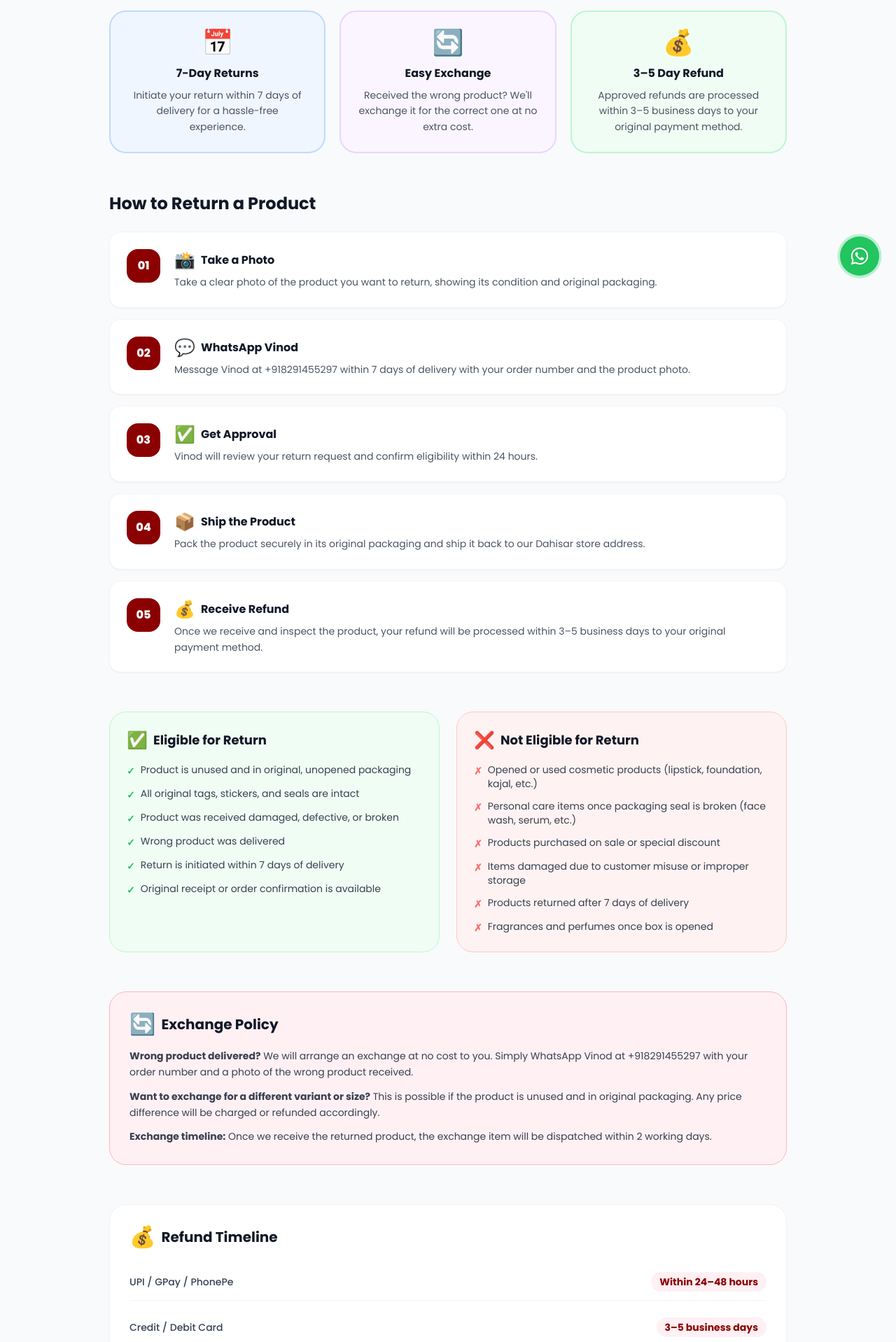
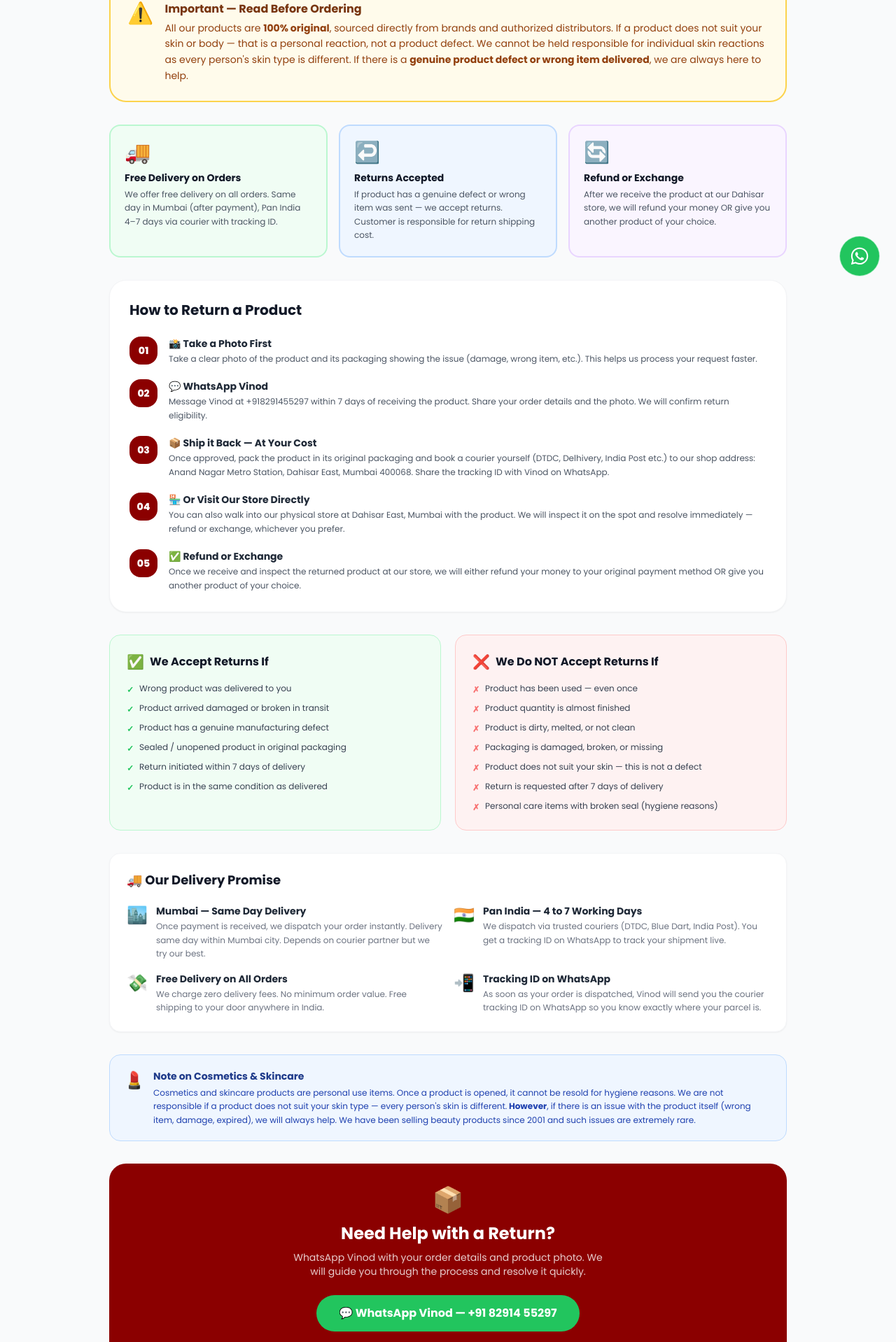
Before and after one commit to shreeambikabeautyshop/shreeambikabeautyshop, a Next.js app: page /returns in a window 1280 px wide. Shown: the part 382-2300 px from the top of the page at 70% size. Built offline with nearby package versions, Linux system fonts and the light colour scheme; no server answers; the database is empty.

Commit message:
feat: update returns page with real policy — customer pays return shipping, no used products, free delivery with tracking

```diff
--- a/app/returns/page.tsx
+++ b/app/returns/page.tsx
@@ -5,71 +5,11 @@ import Footer from "@/app/components/Footer";
 import WhatsAppFloat from "@/app/components/WhatsAppFloat";
 
 export const metadata: Metadata = {
-  title: "Returns & Exchange Policy | Shree Ambika Beauty Shop",
+  title: "Returns & Exchange Policy | Shree Ambika Beauty Shop Mumbai",
   description:
-    "Shree Ambika Beauty Shop returns policy — 7-day returns on unused products in original packaging. Easy exchange for wrong items. Refund within 3–5 business days.",
+    "Return policy at Shree Ambika Beauty Shop — customer ships product back at their cost, we refund or exchange. Used/dirty products not accepted. Free delivery on all orders. WhatsApp: +918291455297",
   alternates: { canonical: "https://www.shreeambikabeauty.com/returns" },
-  openGraph: {
-    title: "Returns & Exchange Policy | Shree Ambika Beauty Shop",
-    description:
-      "7-day hassle-free returns and exchange policy at Shree Ambika Beauty Shop. WhatsApp Vinod at +918291455297 to initiate a return.",
-    url: "https://www.shreeambikabeauty.com/returns",
-    siteName: "Shree Ambika Beauty Shop",
-    locale: "en_IN",
-    type: "website",
-  },
 };
-
-const returnSteps = [
-  {
-    step: "01",
-    emoji: "📸",
-    title: "Take a Photo",
-    desc: "Take a clear photo of the product you want to return, showing its condition and original packaging.",
-  },
-  {
-    step: "02",
-    emoji: "💬",
-    title: "WhatsApp Vinod",
-    desc: "Message Vinod at +918291455297 within 7 days of delivery with your order number and the product photo.",
-  },
-  {
-    step: "03",
-    emoji: "✅",
-    title: "Get Approval",
-    desc: "Vinod will review your return request and confirm eligibility within 24 hours.",
-  },
-  {
-    step: "04",
-    emoji: "📦",
-    title: "Ship the Product",
-    desc: "Pack the product securely in its original packaging and ship it back to our Dahisar store address.",
-  },
-  {
-    step: "05",
-    emoji: "💰",
-    title: "Receive Refund",
-    desc: "Once we receive and inspect the product, your refund will be processed within 3–5 business days to your original payment method.",
-  },
-];
-
-const returnableConditions = [
-  "Product is unused and in original, unopened packaging",
-  "All original tags, stickers, and seals are intact",
-  "Product was received damaged, defective, or broken",
-  "Wrong product was delivered",
-  "Return is initiated within 7 days of delivery",
-  "Original receipt or order confirmation is available",
-];
-
-const nonReturnableItems = [
-  "Opened or used cosmetic products (lipstick, foundation, kajal, etc.)",
-  "Personal care items once packaging seal is broken (face wash, serum, etc.)",
-  "Products purchased on sale or special discount",
-  "Items damaged due to customer misuse or improper storage",
-  "Products returned after 7 days of delivery",
-  "Fragrances and perfumes once box is opened",
-];
 
 export default function ReturnsPage() {
   return (
@@ -78,164 +18,161 @@ export default function ReturnsPage() {
       <main className="min-h-screen bg-gray-50">
 
         {/* Hero */}
-        <div className="bg-brand-primary text-white py-14 px-4">
-          <div className="max-w-[1200px] mx-auto">
+        <div className="bg-brand-primary text-white py-12 px-4">
+          <div className="max-w-[1000px] mx-auto">
             <nav className="text-xs text-white/60 mb-4">
               <Link href="/" className="hover:text-white">Home</Link>
               <span className="mx-2">›</span>
               <span>Returns & Exchange</span>
             </nav>
-            <h1 className="text-4xl font-heading italic text-white mb-3">Returns & Exchange Policy</h1>
-            <p className="text-white/80 text-base max-w-lg">
-              We want you to love every product you buy from us. If something&apos;s not right, we make returns simple.
+            <h1 className="text-3xl font-bold font-serif mb-2">Returns & Exchange Policy</h1>
+            <p className="text-white/80 text-sm max-w-xl">
+              We sell 100% original products sourced directly from brands. Our return process is fair and simple — read below to understand how it works.
             </p>
           </div>
         </div>
 
-        <div className="max-w-[1000px] mx-auto px-4 py-14">
+        <div className="max-w-[1000px] mx-auto px-4 py-12 space-y-8">
 
-          {/* Policy Summary Cards */}
-          <div className="grid grid-cols-1 sm:grid-cols-3 gap-5 mb-14">
+          {/* Important notice */}
+          <div className="bg-amber-50 border-2 border-amber-300 rounded-3xl p-6 flex gap-4">
+            <span className="text-3xl flex-shrink-0">⚠️</span>
+            <div>
+              <h2 className="font-bold text-amber-900 text-base mb-1">Important — Read Before Ordering</h2>
+              <p className="text-amber-800 text-sm leading-relaxed">
+                All our products are <strong>100% original</strong>, sourced directly from brands and authorized distributors.
+                If a product does not suit your skin or body — that is a personal reaction, not a product defect.
+                We cannot be held responsible for individual skin reactions as every person&apos;s skin type is different.
+                If there is a <strong>genuine product defect or wrong item delivered</strong>, we are always here to help.
+              </p>
+            </div>
+          </div>
+
+          {/* 3 summary cards */}
+          <div className="grid sm:grid-cols-3 gap-4">
             {[
-              {
-                emoji: "📅",
-                title: "7-Day Returns",
-                desc: "Initiate your return within 7 days of delivery for a hassle-free experience.",
-                color: "bg-blue-50 border-blue-200",
-              },
-              {
-                emoji: "🔄",
-                title: "Easy Exchange",
-                desc: "Received the wrong product? We'll exchange it for the correct one at no extra cost.",
-                color: "bg-purple-50 border-purple-200",
-              },
-              {
-                emoji: "💰",
-                title: "3–5 Day Refund",
-                desc: "Approved refunds are processed within 3–5 business days to your original payment method.",
-                color: "bg-green-50 border-green-200",
-              },
-            ].map((card) => (
-              <div key={card.title} className={`${card.color} border-2 rounded-3xl p-6 text-center`}>
-                <span className="text-4xl block mb-3">{card.emoji}</span>
-                <h3 className="font-bold text-gray-900 text-base mb-2">{card.title}</h3>
-                <p className="text-gray-600 text-sm leading-relaxed">{card.desc}</p>
+              { emoji:"🚚", title:"Free Delivery on Orders", desc:"We offer free delivery on all orders. Same day in Mumbai (after payment), Pan India 4–7 days via courier with tracking ID.", color:"bg-green-50 border-green-200" },
+              { emoji:"↩️", title:"Returns Accepted", desc:"If product has a genuine defect or wrong item was sent — we accept returns. Customer is responsible for return shipping cost.", color:"bg-blue-50 border-blue-200" },
+              { emoji:"🔄", title:"Refund or Exchange", desc:"After we receive the product at our Dahisar store, we will refund your money OR give you another product of your choice.", color:"bg-purple-50 border-purple-200" },
+            ].map(c => (
+              <div key={c.title} className={`${c.color} border-2 rounded-2xl p-5`}>
+                <span className="text-3xl block mb-2">{c.emoji}</span>
+                <h3 className="font-bold text-gray-900 text-sm mb-1">{c.title}</h3>
+                <p className="text-gray-600 text-xs leading-relaxed">{c.desc}</p>
               </div>
             ))}
           </div>
 
-          {/* Return Process */}
-          <div className="mb-14">
-            <h2 className="text-2xl font-bold text-gray-900 mb-6">How to Return a Product</h2>
-            <div className="space-y-4">
-              {returnSteps.map((s) => (
-                <div key={s.step} className="bg-white rounded-2xl border border-gray-100 shadow-sm flex items-start gap-5 p-6">
-                  <div className="w-12 h-12 bg-brand-primary rounded-2xl flex items-center justify-center text-white font-black text-base flex-shrink-0">
-                    {s.step}
-                  </div>
-                  <div className="flex-1">
-                    <div className="flex items-center gap-2 mb-1">
-                      <span className="text-2xl">{s.emoji}</span>
-                      <h3 className="font-bold text-gray-900">{s.title}</h3>
-                    </div>
-                    <p className="text-gray-600 text-sm leading-relaxed">{s.desc}</p>
+          {/* Return process */}
+          <div className="bg-white rounded-3xl border border-gray-100 shadow-sm p-7">
+            <h2 className="text-xl font-bold text-gray-900 mb-6">How to Return a Product</h2>
+            <div className="space-y-5">
+              {[
+                { n:"01", emoji:"📸", title:"Take a Photo First", desc:"Take a clear photo of the product and its packaging showing the issue (damage, wrong item, etc.). This helps us process your request faster." },
+                { n:"02", emoji:"💬", title:"WhatsApp Vinod", desc:"Message Vinod at +918291455297 within 7 days of receiving the product. Share your order details and the photo. We will confirm return eligibility." },
+                { n:"03", emoji:"📦", title:"Ship it Back — At Your Cost", desc:"Once approved, pack the product in its original packaging and book a courier yourself (DTDC, Delhivery, India Post etc.) to our shop address: Anand Nagar Metro Station, Dahisar East, Mumbai 400068. Share the tracking ID with Vinod on WhatsApp." },
+                { n:"04", emoji:"🏪", title:"Or Visit Our Store Directly", desc:"You can also walk into our physical store at Dahisar East, Mumbai with the product. We will inspect it on the spot and resolve immediately — refund or exchange, whichever you prefer." },
+                { n:"05", emoji:"✅", title:"Refund or Exchange", desc:"Once we receive and inspect the returned product at our store, we will either refund your money to your original payment method OR give you another product of your choice." },
+              ].map(s => (
+                <div key={s.n} className="flex gap-4">
+                  <div className="w-10 h-10 bg-brand-primary text-white rounded-2xl flex items-center justify-center font-black text-sm flex-shrink-0">{s.n}</div>
+                  <div>
+                    <p className="font-bold text-gray-800 text-sm flex items-center gap-1.5">{s.emoji} {s.title}</p>
+                    <p className="text-gray-600 text-xs leading-relaxed mt-0.5">{s.desc}</p>
                   </div>
                 </div>
               ))}
             </div>
           </div>
 
-          {/* What Can & Cannot be Returned */}
-          <div className="grid md:grid-cols-2 gap-6 mb-14">
-            {/* Can be returned */}
-            <div className="bg-green-50 border border-green-200 rounded-3xl p-6">
-              <h3 className="font-bold text-gray-900 text-lg mb-4 flex items-center gap-2">
-                <span className="text-2xl">✅</span> Eligible for Return
-              </h3>
-              <ul className="space-y-3">
-                {returnableConditions.map((item) => (
-                  <li key={item} className="flex items-start gap-2 text-sm text-gray-700">
-                    <span className="text-green-500 font-bold flex-shrink-0 mt-0.5">✓</span>
-                    {item}
+          {/* What we accept vs don't */}
+          <div className="grid md:grid-cols-2 gap-5">
+            <div className="bg-green-50 border border-green-200 rounded-2xl p-6">
+              <h3 className="font-bold text-gray-900 mb-4 flex items-center gap-2"><span className="text-xl">✅</span> We Accept Returns If</h3>
+              <ul className="space-y-2.5">
+                {[
+                  "Wrong product was delivered to you",
+                  "Product arrived damaged or broken in transit",
+                  "Product has a genuine manufacturing defect",
+                  "Sealed / unopened product in original packaging",
+                  "Return initiated within 7 days of delivery",
+                  "Product is in the same condition as delivered",
+                ].map(i => (
+                  <li key={i} className="flex items-start gap-2 text-xs text-gray-700">
+                    <span className="text-green-500 font-bold mt-0.5 flex-shrink-0">✓</span>{i}
                   </li>
                 ))}
               </ul>
             </div>
 
-            {/* Cannot be returned */}
-            <div className="bg-red-50 border border-red-200 rounded-3xl p-6">
-              <h3 className="font-bold text-gray-900 text-lg mb-4 flex items-center gap-2">
-                <span className="text-2xl">❌</span> Not Eligible for Return
-              </h3>
-              <ul className="space-y-3">
-                {nonReturnableItems.map((item) => (
-                  <li key={item} className="flex items-start gap-2 text-sm text-gray-700">
-                    <span className="text-red-400 font-bold flex-shrink-0 mt-0.5">✗</span>
-                    {item}
+            <div className="bg-red-50 border border-red-200 rounded-2xl p-6">
+              <h3 className="font-bold text-gray-900 mb-4 flex items-center gap-2"><span className="text-xl">❌</span> We Do NOT Accept Returns If</h3>
+              <ul className="space-y-2.5">
+                {[
+                  "Product has been used — even once",
+                  "Product quantity is almost finished",
+                  "Product is dirty, melted, or not clean",
+                  "Packaging is damaged, broken, or missing",
+                  "Product does not suit your skin — this is not a defect",
+                  "Return is requested after 7 days of delivery",
+                  "Personal care items with broken seal (hygiene reasons)",
+                ].map(i => (
+                  <li key={i} className="flex items-start gap-2 text-xs text-gray-700">
+                    <span className="text-red-400 font-bold mt-0.5 flex-shrink-0">✗</span>{i}
                   </li>
                 ))}
               </ul>
             </div>
           </div>
 
-          {/* Exchange Policy */}
-          <div className="bg-brand-light border border-brand-accent rounded-3xl p-7 mb-14">
-            <h3 className="font-bold text-gray-900 text-xl mb-4 flex items-center gap-2">
-              <span className="text-3xl">🔄</span> Exchange Policy
-            </h3>
-            <div className="space-y-3 text-sm text-gray-700 leading-relaxed">
-              <p>
-                <strong>Wrong product delivered?</strong> We will arrange an exchange at no cost to you. Simply WhatsApp Vinod at +918291455297 with your order number and a photo of the wrong product received.
-              </p>
-              <p>
-                <strong>Want to exchange for a different variant or size?</strong> This is possible if the product is unused and in original packaging. Any price difference will be charged or refunded accordingly.
-              </p>
-              <p>
-                <strong>Exchange timeline:</strong> Once we receive the returned product, the exchange item will be dispatched within 2 working days.
+          {/* Delivery policy */}
+          <div className="bg-white rounded-2xl border border-gray-100 shadow-sm p-6">
+            <h2 className="text-lg font-bold text-gray-900 mb-5">🚚 Our Delivery Promise</h2>
+            <div className="grid sm:grid-cols-2 gap-4">
+              {[
+                { icon:"🏙️", title:"Mumbai — Same Day Delivery", desc:"Once payment is received, we dispatch your order instantly. Delivery same day within Mumbai city. Depends on courier partner but we try our best." },
+                { icon:"🇮🇳", title:"Pan India — 4 to 7 Working Days", desc:"We dispatch via trusted couriers (DTDC, Blue Dart, India Post). You get a tracking ID on WhatsApp to track your shipment live." },
+                { icon:"💸", title:"Free Delivery on All Orders", desc:"We charge zero delivery fees. No minimum order value. Free shipping to your door anywhere in India." },
+                { icon:"📲", title:"Tracking ID on WhatsApp", desc:"As soon as your order is dispatched, Vinod will send you the courier tracking ID on WhatsApp so you know exactly where your parcel is." },
+              ].map(d => (
+                <div key={d.title} className="flex gap-3">
+                  <span className="text-2xl flex-shrink-0">{d.icon}</span>
+                  <div>
+                    <p className="font-bold text-gray-800 text-sm">{d.title}</p>
+                    <p className="text-xs text-gray-500 mt-0.5 leading-relaxed">{d.desc}</p>
+                  </div>
+                </div>
+              ))}
+            </div>
+          </div>
+
+          {/* Note on cosmetics */}
+          <div className="bg-blue-50 border border-blue-200 rounded-2xl p-5 flex gap-3">
+            <span className="text-2xl flex-shrink-0">💄</span>
+            <div>
+              <p className="font-bold text-blue-900 text-sm mb-1">Note on Cosmetics & Skincare</p>
+              <p className="text-blue-800 text-xs leading-relaxed">
+                Cosmetics and skincare products are personal use items. Once a product is opened, it cannot be resold for hygiene reasons.
+                We are not responsible if a product does not suit your skin type — every person&apos;s skin is different.
+                <strong> However</strong>, if there is an issue with the product itself (wrong item, damage, expired), we will always help.
+                We have been selling beauty products since 2001 and such issues are extremely rare.
               </p>
             </div>
           </div>
 
-          {/* Refund Timeline */}
-          <div className="bg-white rounded-3xl border border-gray-100 shadow-sm p-7 mb-14">
-            <h3 className="font-bold text-gray-900 text-xl mb-5 flex items-center gap-2">
-              <span className="text-3xl">💰</span> Refund Timeline
-            </h3>
-            <div className="space-y-3">
-              {[
-                { method: "UPI / GPay / PhonePe", time: "Within 24–48 hours" },
-                { method: "Credit / Debit Card", time: "3–5 business days" },
-                { method: "Net Banking", time: "3–5 business days" },
-                { method: "Cash on Delivery (COD)", time: "Bank transfer within 5–7 days" },
-              ].map((row) => (
-                <div key={row.method} className="flex items-center justify-between py-3 border-b border-gray-100 last:border-0">
-                  <span className="text-sm text-gray-700 font-medium">{row.method}</span>
-                  <span className="text-sm font-bold text-brand-primary bg-brand-light px-3 py-1 rounded-full">
-                    {row.time}
-                  </span>
-                </div>
-              ))}
-            </div>
-            <p className="text-xs text-gray-400 mt-4">
-              * Refund timelines depend on your bank and payment provider processing times.
-            </p>
-          </div>
-
-          {/* Initiate Return CTA */}
+          {/* CTA */}
           <div className="bg-brand-primary rounded-3xl p-8 text-center text-white">
             <p className="text-4xl mb-3">📦</p>
-            <h2 className="font-bold text-2xl mb-2">Need to Return Something?</h2>
+            <h2 className="font-bold text-2xl mb-2">Need Help with a Return?</h2>
             <p className="text-white/80 text-sm mb-6 max-w-md mx-auto">
-              WhatsApp Vinod with your order number and product photo to initiate a return or exchange. We&apos;ll take care of the rest.
+              WhatsApp Vinod with your order details and product photo. We will guide you through the process and resolve it quickly.
             </p>
-            <a
-              href="https://wa.me/918291455297?text=Hi Vinod! I want to return a product. My order number is:"
-              target="_blank"
-              rel="noopener noreferrer"
-              className="inline-flex items-center gap-2 bg-green-500 hover:bg-green-600 text-white font-bold px-8 py-4 rounded-full text-base transition-all"
-            >
-              💬 WhatsApp to Return — +91 82914 55297
+            <a href="https://wa.me/918291455297?text=Hi Vinod! I need help with a return. My order details are:"
+              target="_blank" rel="noopener noreferrer"
+              className="inline-flex items-center gap-2 bg-green-500 hover:bg-green-600 text-white font-bold px-8 py-3.5 rounded-full transition-colors">
+              💬 WhatsApp Vinod — +91 82914 55297
             </a>
+            <p className="text-white/50 text-xs mt-4">Store Address: Anand Nagar Metro Station, Dahisar East, Mumbai 400068</p>
           </div>
 
         </div>
```
